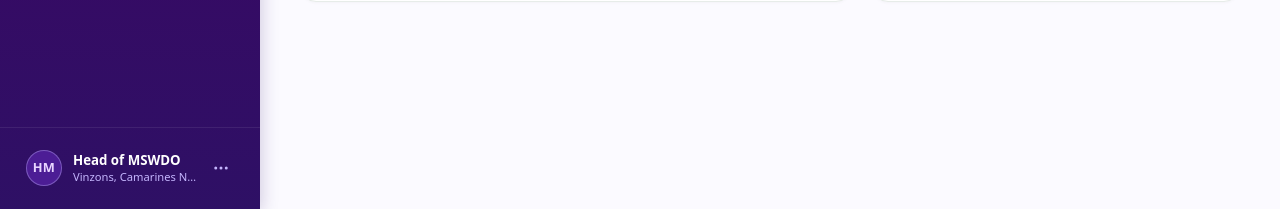
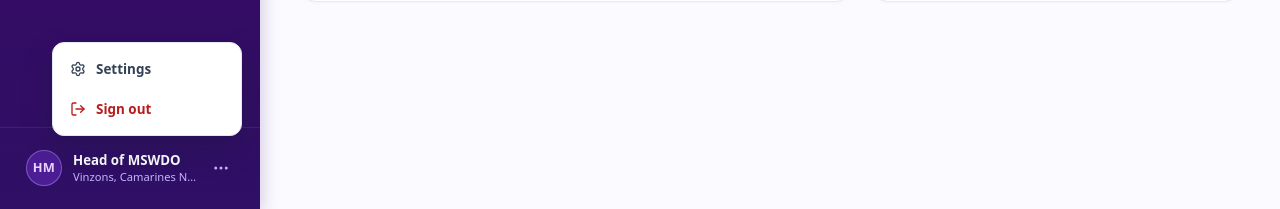
Before and after one commit to shironxiao/mswdo-vinzons, a React (Vite) app: page /admin/dashboard in a window 1280 px wide. Both pictures are taken after a click on the button "User account actions". Shown: the part 588-797 px from the top of the page. Built offline with nearby package versions, Linux system fonts and the light colour scheme; no server answers; the database is empty.

Commit message:
side abr signout

```diff
--- a/src/layouts/admin/Sidebar.css
+++ b/src/layouts/admin/Sidebar.css
@@ -207,12 +207,14 @@
 
 /* User Profile Footer */
 .vin-sidebar-footer {
+  position: relative;
   margin-top: auto;
   padding: 16px 18px 20px 18px;
   border-top: 1px solid rgba(255, 255, 255, 0.08);
 }
 
 .vin-user-card {
+  position: relative;
   display: flex;
   align-items: center;
   gap: 11px;
@@ -221,7 +223,6 @@
   border-radius: 8px;
   background: transparent;
   border: none;
-  cursor: pointer;
   text-align: left;
   transition: background-color 0.15s ease;
 }
@@ -288,6 +289,57 @@
 
 .vin-user-more-btn:hover {
   color: #ffffff;
+  background: rgba(255, 255, 255, 0.1);
+}
+
+.vin-user-more-btn:focus-visible,
+.vin-user-menu-item:focus-visible {
+  outline: 2px solid #c4b5fd;
+  outline-offset: 2px;
+}
+
+.vin-user-menu {
+  position: absolute;
+  right: 0;
+  bottom: calc(100% + 8px);
+  z-index: 45;
+  width: 190px;
+  padding: 6px;
+  background: #ffffff;
+  border: 1px solid #e2e8f0;
+  border-radius: 12px;
+  box-shadow: 0 12px 30px rgba(15, 23, 42, 0.24);
+}
+
+.vin-user-menu-item {
+  display: flex;
+  align-items: center;
+  gap: 10px;
+  width: 100%;
+  padding: 10px 11px;
+  color: #334155;
+  background: transparent;
+  border: 0;
+  border-radius: 8px;
+  font: inherit;
+  font-size: 0.84rem;
+  font-weight: 600;
+  text-align: left;
+  text-decoration: none;
+  cursor: pointer;
+  box-sizing: border-box;
+}
+
+.vin-user-menu-item:hover {
+  background: #f1f5f9;
+}
+
+.vin-user-menu-item.danger {
+  color: #b91c1c;
+}
+
+.vin-user-menu-item.danger:hover {
+  background: #fef2f2;
 }
 
 /* Mobile backdrop */
--- a/src/layouts/admin/Sidebar.jsx
+++ b/src/layouts/admin/Sidebar.jsx
@@ -1,7 +1,9 @@
-import { MoreHorizontal, X } from 'lucide-react';
-import { Link, useLocation } from 'react-router-dom';
+import { useEffect, useRef, useState } from 'react';
+import { LogOut, MoreHorizontal, Settings, X } from 'lucide-react';
+import { Link, useLocation, useNavigate } from 'react-router-dom';
 import mswdoLogo from '../../assets/mswdo logo.png';
 import { DEFAULT_ADMIN_NAV_SECTIONS } from './navConfig';
+import { ConfirmModal } from '../../components/ConfirmModal.jsx';
 import './Sidebar.css';
 
 /**
@@ -15,7 +17,6 @@ import './Sidebar.css';
  * @param {Function} [props.onCloseMobile] - Callback when closing mobile drawer.
  * @param {Object} [props.user] - User profile details { initials, name, role }.
  * @param {Object} [props.brand] - Brand information { name, subtitle, href }.
- * @param {Function} [props.onProfileClick] - Callback when clicking user profile.
  * @param {string} [props.className] - Additional CSS class names.
  */
 export default function Sidebar({
@@ -34,11 +35,34 @@ export default function Sidebar({
     subtitle: 'MSWDO OPERATIONS',
     href: '/admin/dashboard',
   },
-  onProfileClick,
   className = '',
 }) {
   const location = useLocation();
+  const navigate = useNavigate();
+  const userMenuRef = useRef(null);
+  const [isUserMenuOpen, setIsUserMenuOpen] = useState(false);
+  const [showLogoutConfirmation, setShowLogoutConfirmation] = useState(false);
   const currentPath = activePath || location.pathname || '/admin/dashboard';
+
+  useEffect(() => {
+    if (!isUserMenuOpen) return undefined;
+
+    const handlePointerDown = (event) => {
+      if (!userMenuRef.current?.contains(event.target)) {
+        setIsUserMenuOpen(false);
+      }
+    };
+    const handleKeyDown = (event) => {
+      if (event.key === 'Escape') setIsUserMenuOpen(false);
+    };
+
+    document.addEventListener('pointerdown', handlePointerDown);
+    document.addEventListener('keydown', handleKeyDown);
+    return () => {
+      document.removeEventListener('pointerdown', handlePointerDown);
+      document.removeEventListener('keydown', handleKeyDown);
+    };
+  }, [isUserMenuOpen]);
 
   const handleItemClick = (item, e) => {
     if (onNavigate) {
@@ -119,12 +143,7 @@ export default function Sidebar({
 
         {/* Bottom User Profile */}
         <div className="vin-sidebar-footer">
-          <div
-            className="vin-user-card"
-            onClick={onProfileClick}
-            role="button"
-            tabIndex={0}
-          >
+          <div className="vin-user-card" ref={userMenuRef}>
             <div className="vin-user-avatar">
               {user.initials || 'HM'}
             </div>
@@ -136,16 +155,59 @@ export default function Sidebar({
               type="button"
               className="vin-user-more-btn"
               aria-label="User account actions"
+              aria-haspopup="menu"
+              aria-expanded={isUserMenuOpen}
               onClick={(e) => {
                 e.stopPropagation();
-                if (onProfileClick) onProfileClick(e);
+                setIsUserMenuOpen((isOpen) => !isOpen);
               }}
             >
               <MoreHorizontal size={18} />
             </button>
+            {isUserMenuOpen && (
+              <div className="vin-user-menu" role="menu" aria-label="Account actions">
+                <Link
+                  to="/admin/settings"
+                  className="vin-user-menu-item"
+                  role="menuitem"
+                  onClick={() => {
+                    setIsUserMenuOpen(false);
+                    onCloseMobile?.();
+                  }}
+                >
+                  <Settings size={16} />
+                  <span>Settings</span>
+                </Link>
+                <button
+                  type="button"
+                  className="vin-user-menu-item danger"
+                  role="menuitem"
+                  onClick={() => {
+                    setIsUserMenuOpen(false);
+                    setShowLogoutConfirmation(true);
+                  }}
+                >
+                  <LogOut size={16} />
+                  <span>Sign out</span>
+                </button>
+              </div>
+            )}
           </div>
         </div>
       </aside>
+      <ConfirmModal
+        isOpen={showLogoutConfirmation}
+        title="Sign Out"
+        message="Are you sure you want to log out of MSWDO Operations?"
+        confirmLabel="Log Out"
+        cancelLabel="Cancel"
+        variant="warning"
+        onConfirm={() => {
+          setShowLogoutConfirmation(false);
+          navigate('/admin/login');
+        }}
+        onCancel={() => setShowLogoutConfirmation(false)}
+      />
     </>
   );
 }
```
